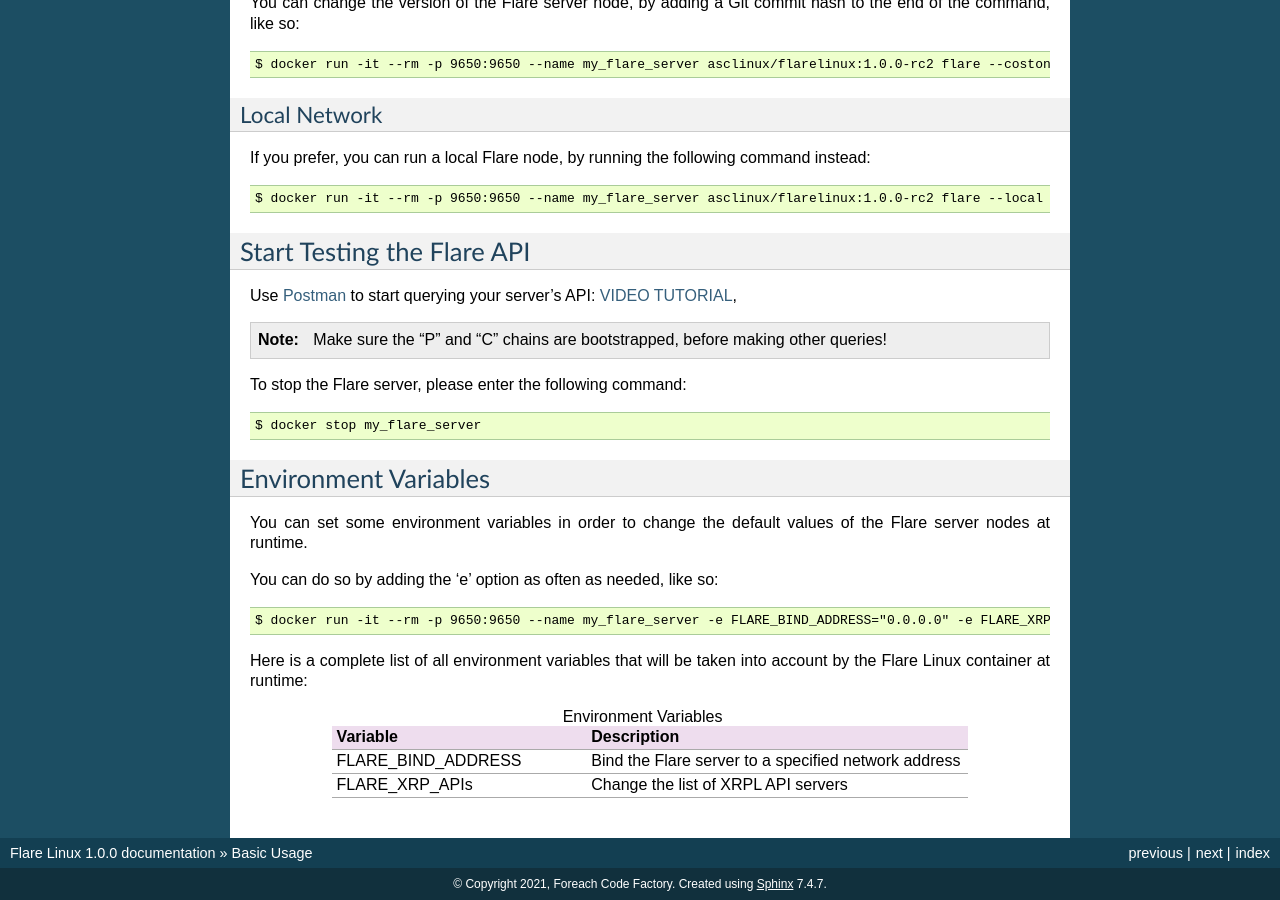
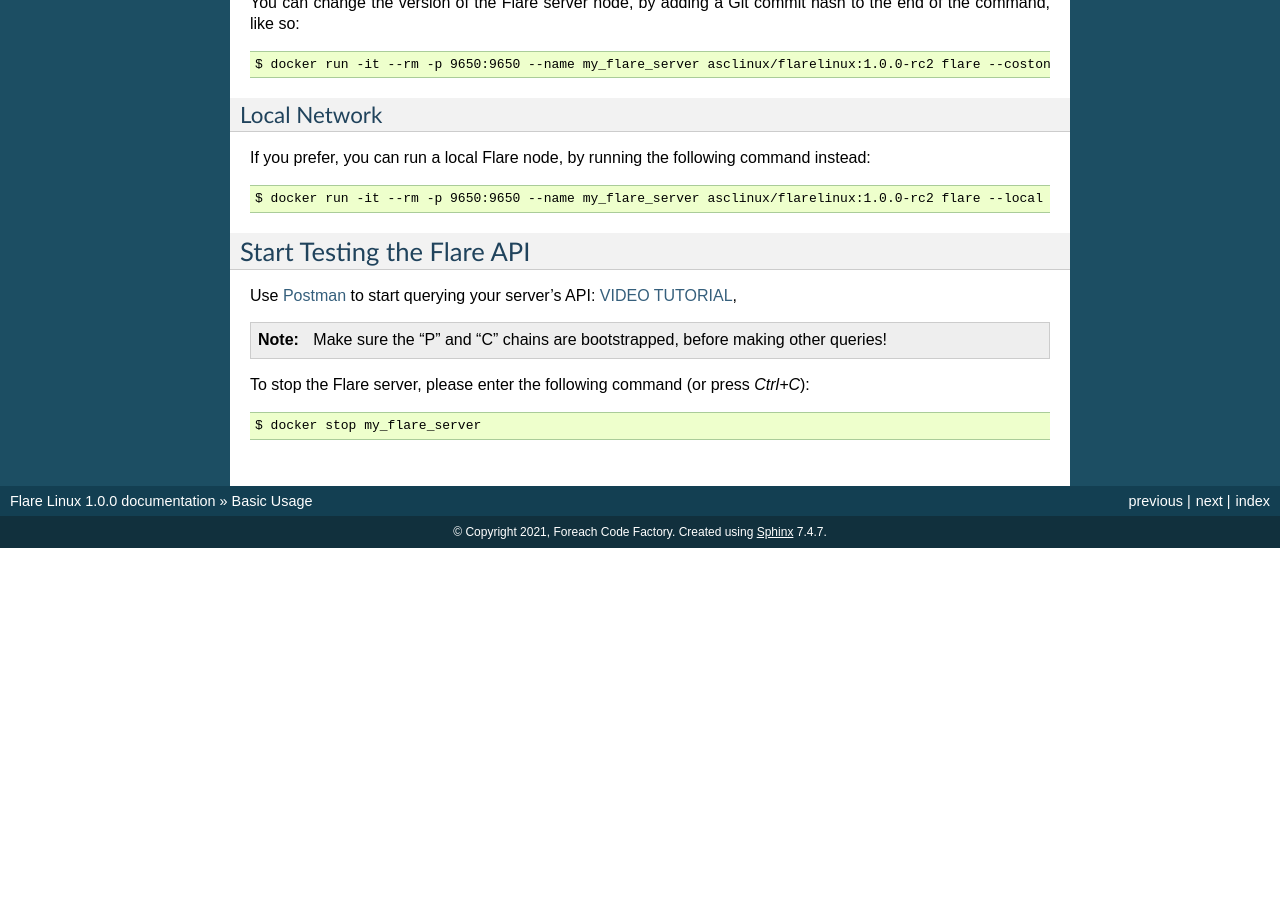
Before and after one commit to linuxforphp/flarelinux-docs, a Sphinx documentation site: the page built from docs/basic_usage.rst, in a window 1280 px wide and 900 px high, scrolled down 1505 px. Built offline with Sphinx 7.4.7, drawn with Linux system fonts in a browser that asks for light colours; after the commit the page ends 2053 px from its top, so only the background shows below that; some of the changed text lies outside the part shown.

```diff
--- a/docs/basic_usage.rst
+++ b/docs/basic_usage.rst
@@ -79,31 +79,6 @@ Use `Postman <https://www.postman.com/>`_ to start querying your server's API: `
 
 .. note:: Make sure the "P" and "C" chains are bootstrapped, before making other queries!
 
-To stop the Flare server, please enter the following command::
+To stop the Flare server, please enter the following command (or press `Ctrl+C`)::
 
     $ docker stop my_flare_server
-
----------------------
-Environment Variables
----------------------
-
-You can set some environment variables in order to change the default values of the Flare server nodes
-at runtime.
-
-You can do so by adding the 'e' option as often as needed, like so::
-
-    $ docker run -it --rm -p 9650:9650 --name my_flare_server -e FLARE_BIND_ADDRESS="0.0.0.0" -e FLARE_XRP_APIs="https://xrpl.flare.network:443" asclinux/flarelinux:1.0.0-rc2 flare --songbird
-
-Here is a complete list of all environment variables that will be taken into account by the Flare Linux
-container at runtime:
-
-.. list-table:: Environment Variables
-   :widths: 40 60
-   :header-rows: 1
-
-   * - Variable
-     - Description
-   * - FLARE_BIND_ADDRESS
-     - Bind the Flare server to a specified network address
-   * - FLARE_XRP_APIs
-     - Change the list of XRPL API servers
--- a/docs/index.rst
+++ b/docs/index.rst
@@ -11,6 +11,7 @@ Welcome to the Flare Linux Documentation
 
    installation
    basic_usage
+   configuration
    whats_new
    license
 
```
Also changed, not shown: docs/configuration.rst (added, +71 -0 lines).
